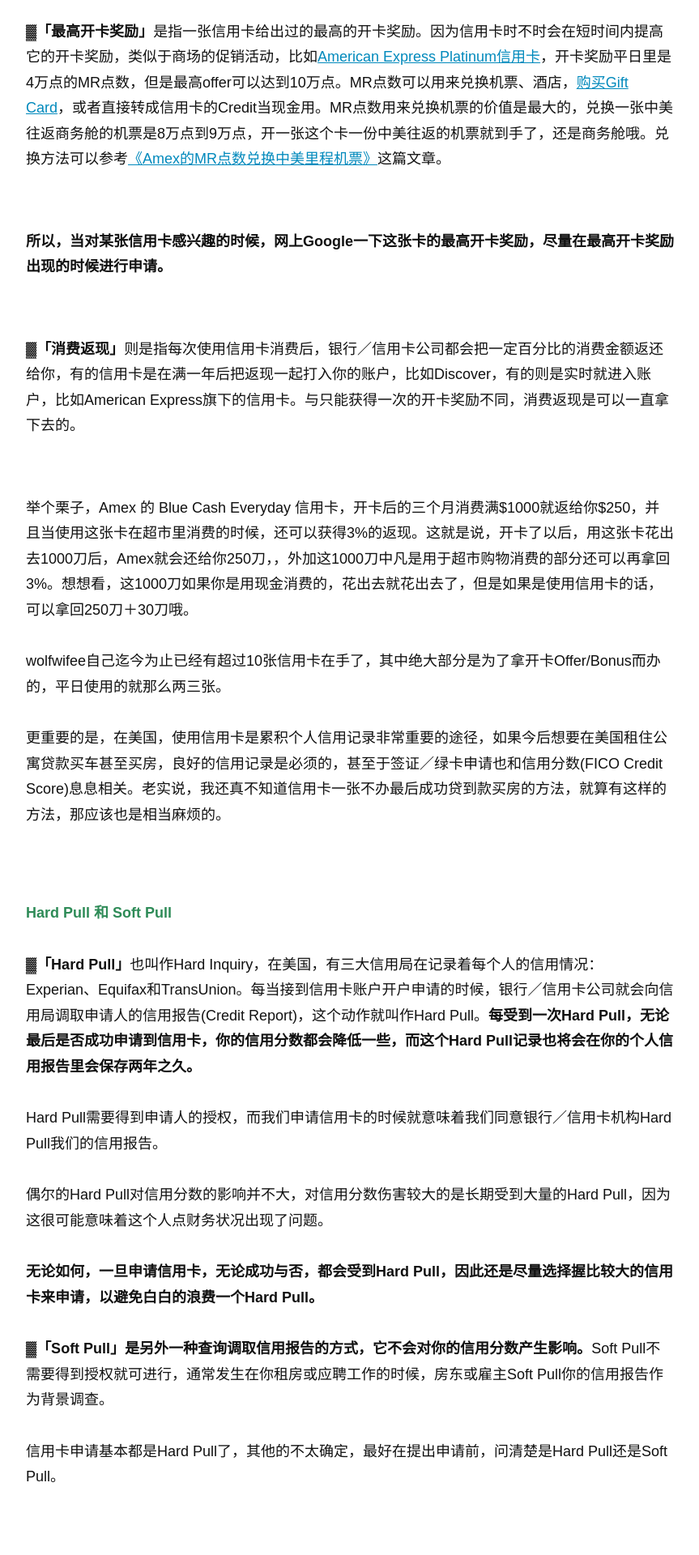
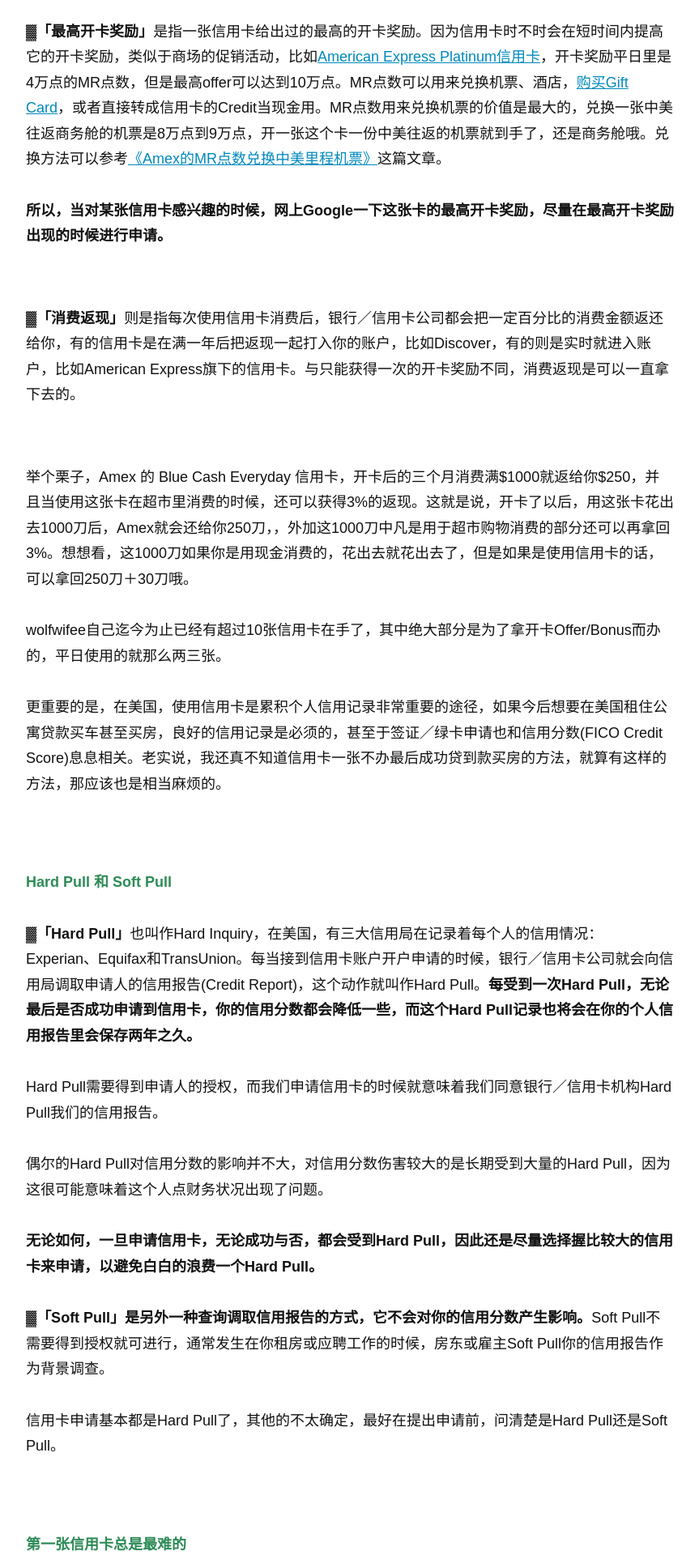
Before and after one commit to wolfwifee/wolfwifee.github.com, a Jekyll site: the page built from _posts/2017-03-22-credit-card.md, in a window 1280 px wide. Shown: the part 884-2804 px from the top of the page at 81% size, without its empty margins (208-1071 px from the left). Built offline with Jekyll 4.4.1, drawn with Linux system fonts in a browser that asks for light colours; comment, search, counter and statistics services are not loaded.

Commit message:
Update 2017-03-22-credit-card.md

```diff
--- a/_posts/2017-03-22-credit-card.md
+++ b/_posts/2017-03-22-credit-card.md
@@ -20,8 +20,6 @@ date: 2017-03-22
 ▓**「开卡奖励」**只能够在信用卡开卡的时候获得一次，是指在信用卡开卡之后的三个月内，用信用卡消费满xxxx美金，银行／信用卡公司就会返还给你xxx美金。有些信用卡的开卡奖励可以通过反复的开卡关卡多拿几次，只要满足一定的时间跨度，但有些开卡奖励一个人一辈子只能拿一次，比如运通公司(American Express，简称Amex)的信用卡。
 
 ▓**「最高开卡奖励」**是指一张信用卡给出过的最高的开卡奖励。因为信用卡时不时会在短时间内提高它的开卡奖励，类似于商场的促销活动，比如[American Express Platinum信用卡](https://www.americanexpress.com/us/credit-cards/card/platinum/){:target="_blank" style="color:#0089BC"}，开卡奖励平日里是4万点的MR点数，但是最高offer可以达到10万点。MR点数可以用来兑换机票、酒店，[购买Gift Card](https://rewards.americanexpress.com/myca/loyalty/us/catalog/giftcardhub?mrlinknav=header-giftcards){:target="_blank" style="color:#0089BC"}，或者直接转成信用卡的Credit当现金用。MR点数用来兑换机票的价值是最大的，兑换一张中美往返商务舱的机票是8万点到9万点，开一张这个卡一份中美往返的机票就到手了，还是商务舱哦。兑换方法可以参考[《Amex的MR点数兑换中美里程机票》](https://www.blogus123.com/credit-card-rewards-for-airline-tickets/){:target="_blank" style="color:#0089BC"}这篇文章。
-
-<p style="margin-bottom:70px"></p>
 
 **所以，当对某张信用卡感兴趣的时候，网上Google一下这张卡的最高开卡奖励，尽量在最高开卡奖励出现的时候进行申请。**
 
```
